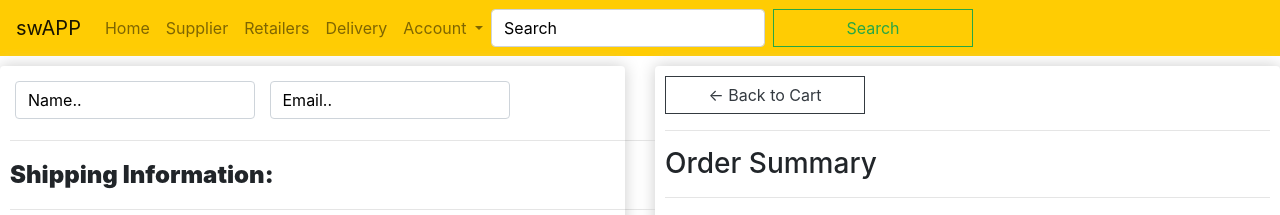
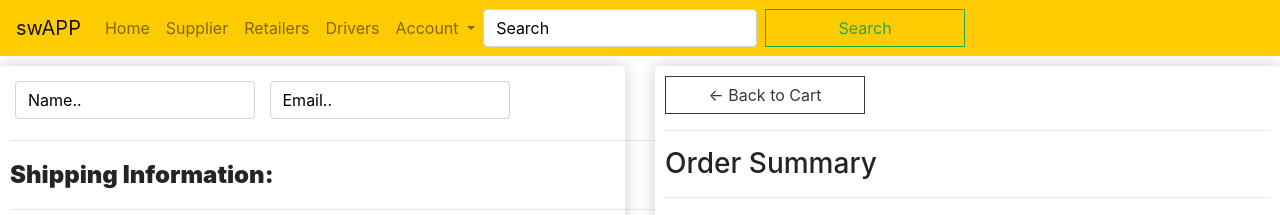
Before and after one commit to sling254/swAPP, a Django app: page /checkout/ in a window 1280 px wide; the page is wider, and only the part inside the window is pictured. Shown: the top 215 px of that part. Run offline with Django 4.2, Linux system fonts and the light colour scheme; some libraries are stand-ins or nearby versions; some web fonts are replaced.

Commit message:
modify navbar

```diff
--- a/templates/navbar.html
+++ b/templates/navbar.html
@@ -7,7 +7,7 @@
     <div class="collapse navbar-collapse" id="navbarSupportedContent">
       <ul class="navbar-nav">
         <li class="nav-item">
-          <a class="nav-link" href="#">Home <span class="sr-only">(current)</span></a>
+          <a class="nav-link" href="/">Home <span class="sr-only">(current)</span></a>
         </li>
         <li class="nav-item">
           <a class="nav-link" href="#">Supplier</a>
@@ -16,7 +16,10 @@
             <a class="nav-link" href="#">Retailers</a>
         </li>
         <li class="nav-item">
-          <a class="nav-link" href="#">Delivery</a>
+
+        <a href="/drivers/drivers" class="nav-link">
+          Drivers
+        </a>
         </li>
         <li class="nav-item dropdown">
             <a class="nav-link dropdown-toggle" href="#" id="navbarDropdown" role="button" data-toggle="dropdown" aria-haspopup="true" aria-expanded="false">
@@ -35,4 +38,4 @@
         <button class="btn btn-outline-success my-2 my-sm-0" type="submit">Search</button>
       </form>
     </div>
-  </nav>
+</nav>
```
